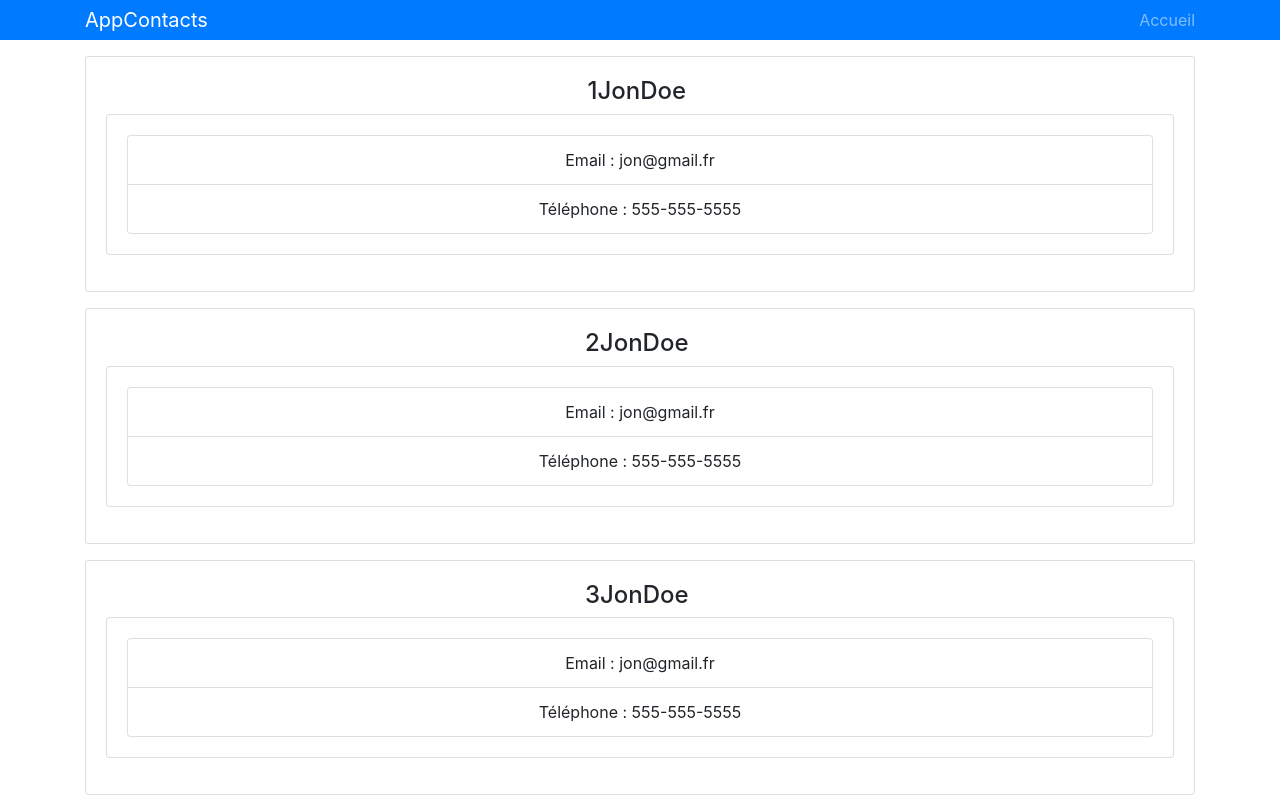
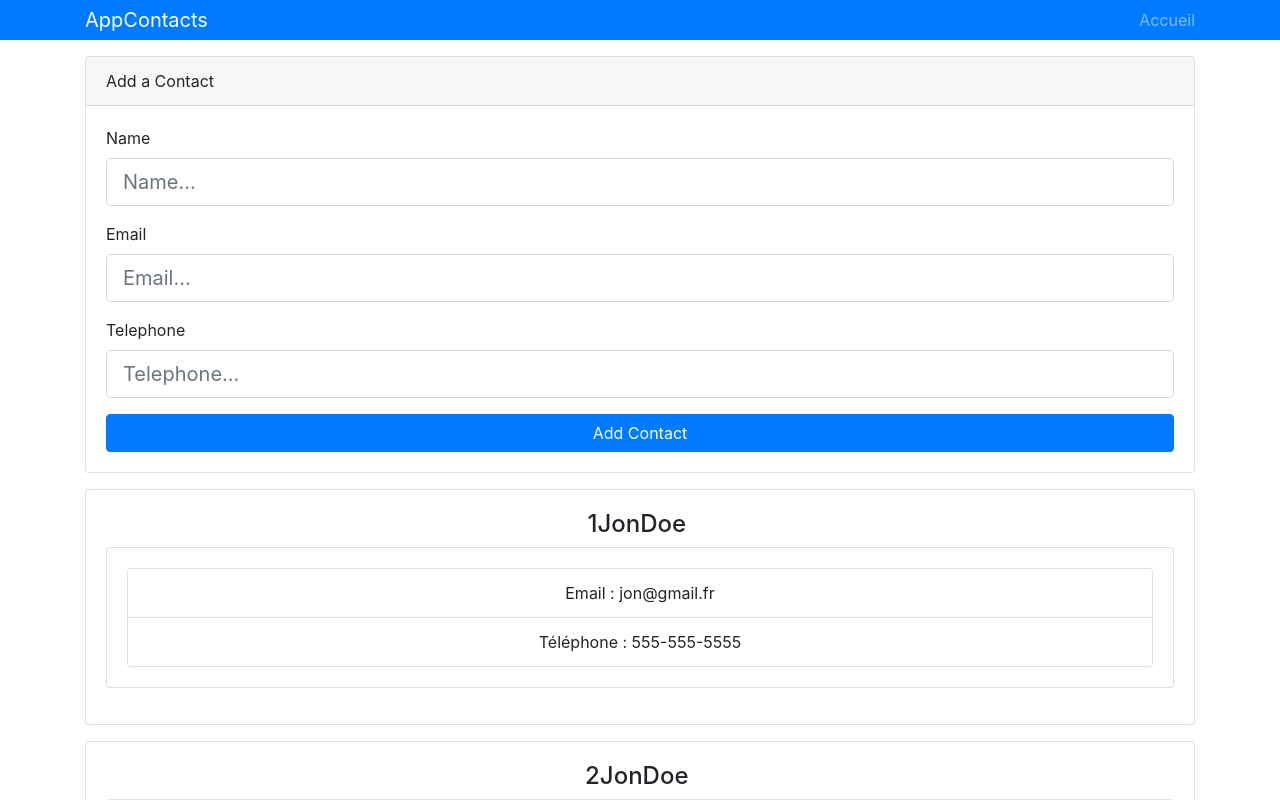
Before and after one commit to MGuillaumeF/appcontacts-react, a React (Create React App) app: page / in a window 1280 px wide. Shown: the top 800 px of the page. Built offline with nearby package versions, Linux system fonts and the light colour scheme; some icons are missing.

Commit message:
Add form to add a contact

```diff
--- a/src/App.tsx
+++ b/src/App.tsx
@@ -4,12 +4,14 @@ import Header from './components/header/Header'
 import List from './components/list/List';
 import Content from './components/content/Content';
 import { Provider } from './components/context/Context';
+import AddContact from './components/addcontact/AddContact';
 
 function App() {
   return (
     <Provider>
       <Header/>
       <div className="container">
+        <AddContact/>
         <List/>
         <Content/>
       </div>
--- /dev/null
+++ b/src/components/addcontact/AddContact.tsx
@@ -0,0 +1,60 @@
+import * as React from 'react';
+
+export interface IAddContactProps {
+}
+
+export default function AddContact (props: IAddContactProps) {
+    let [contact, setContact] = React.useState({nom : '', email : '', tel : ''});
+    const onChange = (value : string, key : string) => {
+        let contactUpdated : any = Object.assign({}, contact);
+        contactUpdated[key] = value;
+        setContact(contactUpdated);
+    };
+  return (
+    <div className="card mb-3">
+      <div className="card-header">Add a Contact</div>
+      <div className="card-body">
+          <form>
+              <div className="form-group">
+                  <label htmlFor="name">Name</label>
+                  <input
+                    type="text"
+                    className="form-control form-control-lg"
+                    placeholder="Name..."
+                    name="name"
+                    value={contact.nom}
+                    onChange={(event) => {onChange(event.target.value, 'nom')}}
+                  />
+              </div>
+              <div className="form-group">
+                  <label htmlFor="name">Email</label>
+                  <input
+                    type="email"
+                    className="form-control form-control-lg"
+                    placeholder="Email..."
+                    name="email"
+                    value={contact.email}
+                    onChange={(event) => {onChange(event.target.value, 'email')}}
+                  />
+              </div>
+              <div className="form-group">
+                  <label htmlFor="tel">Telephone</label>
+                  <input
+                    type="tel"
+                    className="form-control form-control-lg"
+                    placeholder="Telephone..."
+                    name="tel"
+                    value={contact.tel}
+                    onChange={(event) => {onChange(event.target.value, 'tel')}}
+                  />
+              </div>
+              <input
+                type="submit"
+                value="Add Contact"
+                className="btn btn-block btn-primary"
+              />
+          </form>
+      </div>
+    </div>
+  );
+}
```
